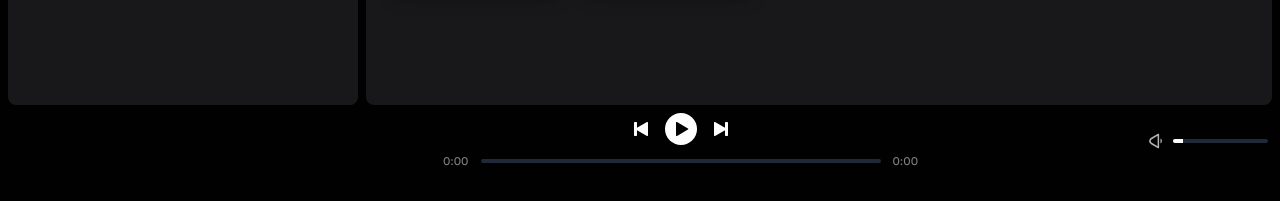
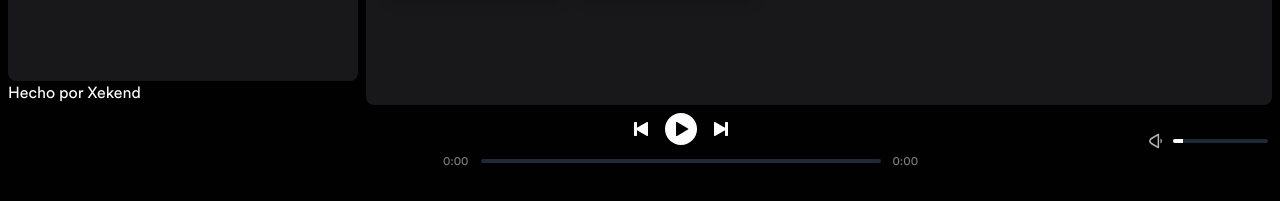
Before and after one commit to Xekend/clonify-clonSpotify, an Astro site: page / in a window 1280 px wide. Shown: the part 599-800 px from the top of the page. Built offline with nearby package versions, Linux system fonts and the light colour scheme; Astro itself is replaced by a stand-in of ours.

Commit message:
Update Layout.astro firma

```diff
--- a/src/layouts/Layout.astro
+++ b/src/layouts/Layout.astro
@@ -25,6 +25,7 @@ const { title } = Astro.props
     <div id="app" class="relative h-screen p-2 gap-2">
       <aside class="[grid-area:aside] flex-col flex overflow-y-auto">
         <AsideMenu />
+        <div>Hecho por Xekend</div>
       </aside>
 
       <main
```
